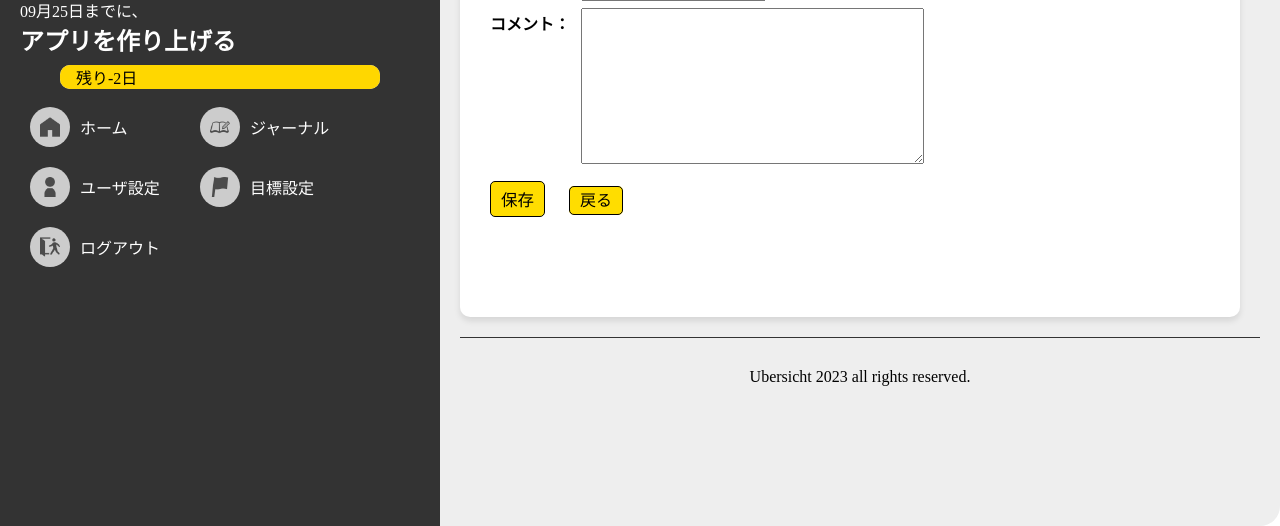
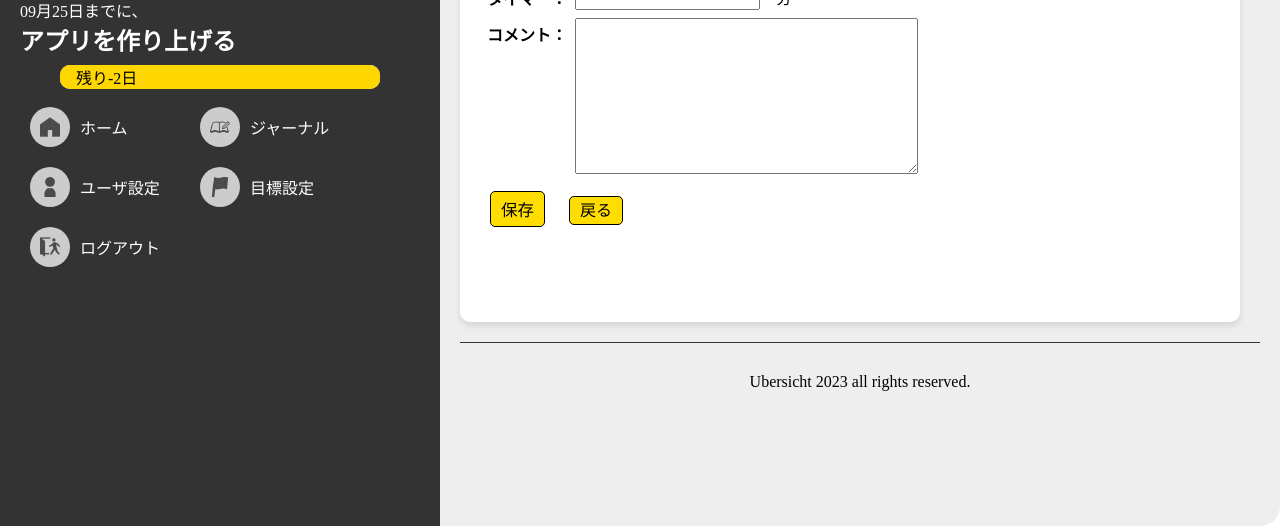
Before and after one commit to ICDCyborg/ubersicht, a Django app: page /todo/create/ in a window 1280 px wide. Shown: the part 274-800 px from the top of the page. Run offline with Django 4.2, Linux system fonts and the light colour scheme; a user stored in the database is signed in; data comes from the database, SQL or seed files in the repository; both versions use the stored data as it was after the commit.

Commit message:
feat: card-base UI

```diff
--- a/todo/static/css/float-card.css
+++ b/todo/static/css/float-card.css
@@ -282,7 +282,7 @@ button.btn{
 .records{
     border: 1px solid black;
 }
-.records td, th{
+.records td, .records th{
     border: 1px solid black;
     padding:4px 8px;
 }
@@ -291,6 +291,7 @@ button.btn{
 }
 th{
     border: none;
+    padding: 5px;
 }
 
 /* オーバーレイ */
--- a/todo/templates/goal_config.html
+++ b/todo/templates/goal_config.html
@@ -1,4 +1,4 @@
-{% extends 'base.html' %}
+{% extends 'float-card.html' %}
 {% block title %}目標設定{% endblock title %}
 {% block contents %}
 <style>
@@ -9,8 +9,8 @@
         display:inline;
     }
 </style>
-<div class="container">
-    <div class="row">
+<div class="card-wide">
+    <div class="card-body">
         <div class="col py-4">
             <h1>あなたの目標：</h1>
             <form action="" method="post">
--- a/todo/templates/todo_config.html
+++ b/todo/templates/todo_config.html
@@ -9,32 +9,32 @@
                 {% csrf_token %}
                 <table border=0>
                     <tr>
-                        <th class="h3">期日：</th>
+                        <th>期日：</th>
                         <td><input type="date" name="until_date" value="{{ form.until_date.value|date:'Y-m-d' }}" id="id_until_date" autofocus> までに、</td>
                     </tr>
                     <tr>
-                        <th class="h3">目標値：</th>
+                        <th>目標値：</th>
                         <td>{{ form.amount }} {{ form.type }}</td>
                     </tr>
                     <tr>
-                        <th class="h3">やる事：</th>
+                        <th>やる事：</th>
                         <td>{{ form.title }}</td>
                     </tr>
                     <tr>
-                        <th class="h3">画像：</th>
+                        <th>画像：</th>
                         <td>{{ form.image }}</td>
                     </tr>
                     <tr>
-                        <th class="h3">タイマー：</th>
+                        <th>タイマー：</th>
                         <td>{{ form.timer }}　分</td>
                     </tr>
                     <tr>
-                        <th class="h3" style="vertical-align: top;">コメント：</th>
+                        <th style="vertical-align: top;">コメント：</th>
                         <td>{{ form.memo }}</td>
                         {% comment %} <td><input type="text" name="memo" value="{{ form.memo.value }}" id="id_memo" height=200></td> {% endcomment %}
                     </tr>
                 </table>
-                <button type="submit" class="btn btn-primary">保存</button>
+                <button type="submit" class="btn">保存</button>
                 <a href="{% url 'todo:main' %}" class="btn btn-secondary">戻る</a>
                 {% if update %}
                 <a href="{% url 'todo:todo_complete' pk=form.instance.pk %}" class="btn btn-secondary">タスク完了</a>
```
Also changed, not shown: todo/static/css/confetti.css (+4 -4 lines), todo/templates/accomplishment.html (+10 -5 lines), db.sqlite3.
